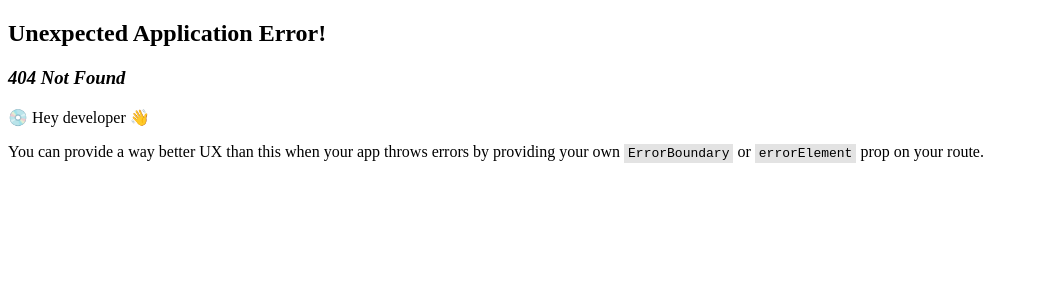
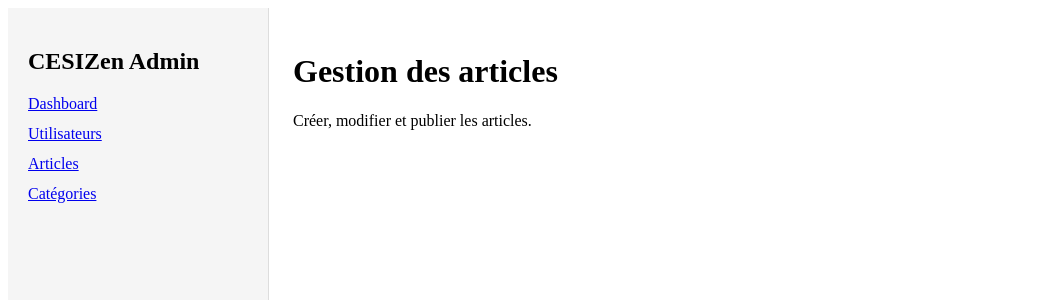
Before and after one commit to cesizenIndividuel/cesizen-react, a React (Vite) app: page /admin/articles in a window 1280 px wide. Before the commit this address had no page. Shown: the top 300 px of the page, without its empty margins (0-1039 px from the left). Built offline with nearby package versions, Linux system fonts and the light colour scheme.

Commit message:
feat : mise en place layout

```diff
--- /dev/null
+++ b/src/layouts/AdminLayout.tsx
@@ -0,0 +1,32 @@
+import { Link, Outlet } from "react-router-dom";
+
+export function AdminLayout() {
+  return (
+    //Sidebar
+    <div style={{ display: "flex", minHeight: "100vh" }}>
+      <aside
+        style={{
+          width: "220px",
+          padding: "20px",
+          backgroundColor: "#f5f5f5",
+          borderRight: "1px solid #ddd",
+        }}
+      >
+        <h2>CESIZen Admin</h2>
+
+        {/* Menu de Navigation */}
+        <nav style={{ display: "flex", flexDirection: "column", gap: "12px" }}>
+          <Link to="/admin">Dashboard</Link>
+          <Link to="/admin/users">Utilisateurs</Link>
+          <Link to="/admin/articles">Articles</Link>
+          <Link to="/admin/categories">Catégories</Link>
+        </nav>
+      </aside>
+
+      {/* Zone où le contenu des pages va apparaitre */}
+      <main style={{ flex: 1, padding: "24px" }}>
+        <Outlet />
+      </main>
+    </div>
+  );
+}
--- /dev/null
+++ b/src/pages/ArticlesPage.tsx
@@ -0,0 +1,8 @@
+export function ArticlesPage() {
+  return (
+    <div>
+      <h1>Gestion des articles</h1>
+      <p>Créer, modifier et publier les articles.</p>
+    </div>
+  );
+}
--- /dev/null
+++ b/src/pages/CategoriesPage.tsx
@@ -0,0 +1,8 @@
+export function CategoriesPage() {
+  return (
+    <div>
+      <h1>Gestion des catégories</h1>
+      <p>Administrer les catégories des contenus.</p>
+    </div>
+  );
+}
--- /dev/null
+++ b/src/pages/UsersPage.tsx
@@ -0,0 +1,8 @@
+export function UsersPage() {
+  return (
+    <div>
+      <h1>Gestion des utilisateurs</h1>
+      <p>Liste et administration des comptes utilisateurs.</p>
+    </div>
+  );
+}
--- a/src/router/index.tsx
+++ b/src/router/index.tsx
@@ -1,6 +1,10 @@
 import { createBrowserRouter } from "react-router-dom";
+import { AdminLayout } from "../layouts/AdminLayout";
 import { LoginPage } from "../pages/LoginPage";
 import { DashboardPage } from "../pages/DashboardPage";
+import { UsersPage } from "../pages/UsersPage";
+import { ArticlesPage } from "../pages/ArticlesPage";
+import { CategoriesPage } from "../pages/CategoriesPage";
 
 export const router = createBrowserRouter([
   {
@@ -9,6 +13,24 @@ export const router = createBrowserRouter([
   },
   {
     path: "/admin",
-    element: <DashboardPage />,
+    element: <AdminLayout />,
+    children: [
+      {
+        index: true,
+        element: <DashboardPage />,
+      },
+      {
+        path: "users",
+        element: <UsersPage />,
+      },
+      {
+        path: "articles",
+        element: <ArticlesPage />,
+      },
+      {
+        path: "categories",
+        element: <CategoriesPage />,
+      },
+    ],
   },
 ]);
```
